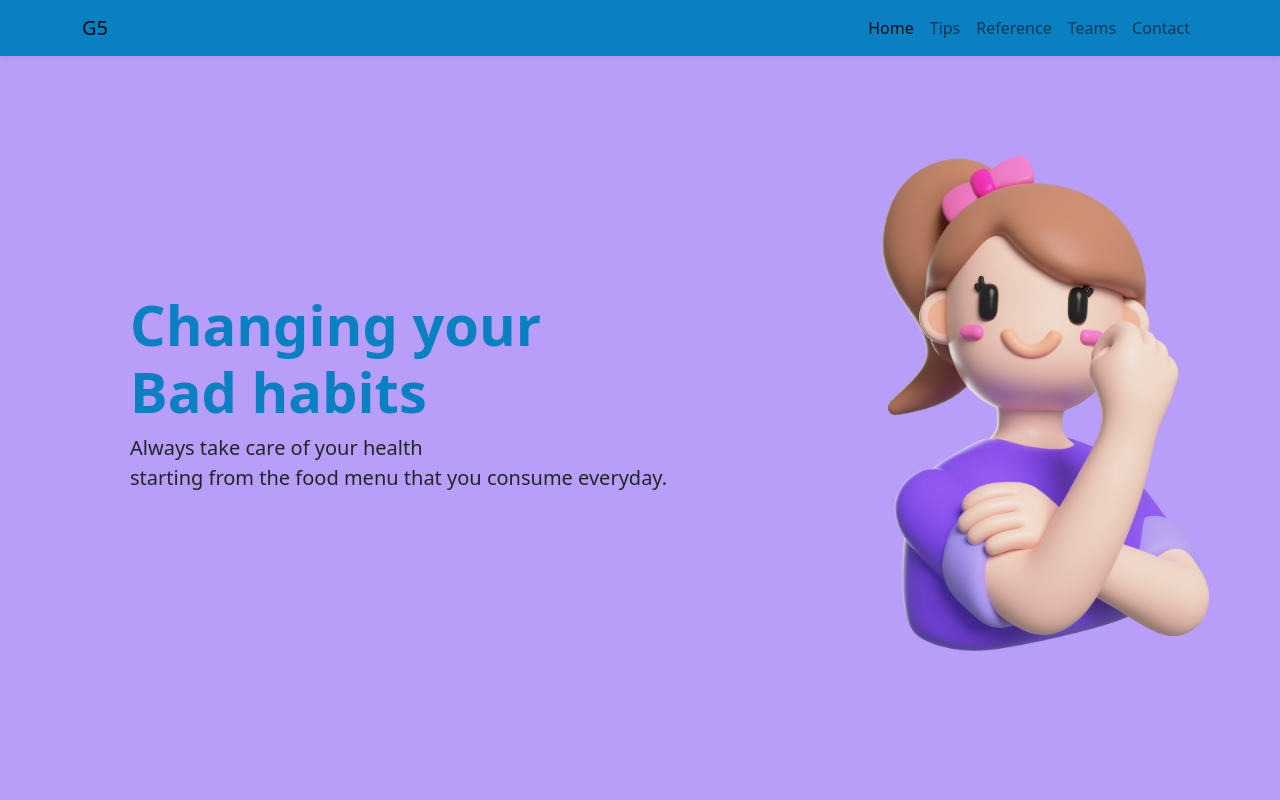
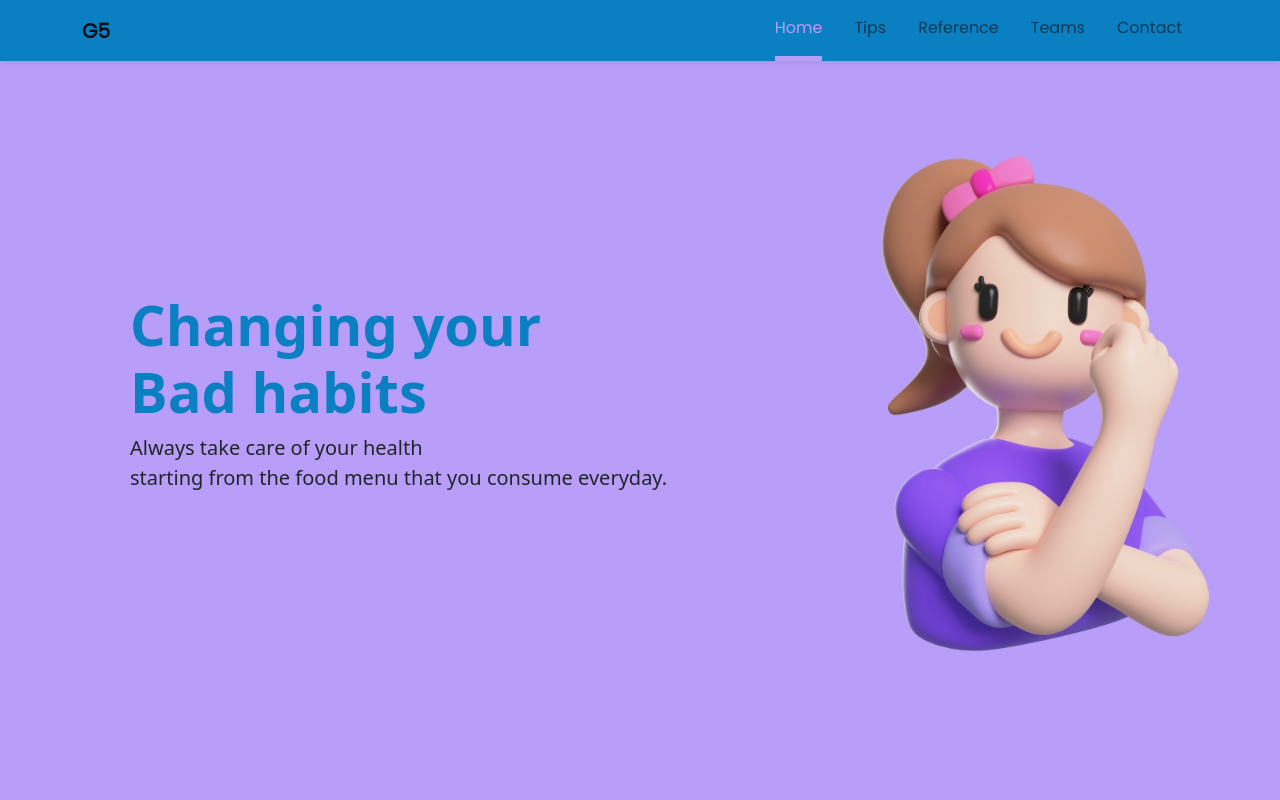
Before and after one commit to Aldofariz/G5, a plain HTML site: page index.html in a window 1280 px wide. Shown: the top 800 px of the page. Drawn offline with nearby package versions, Linux system fonts and the light colour scheme.

Commit message:
Benerin Navbar | Nambahin Logo | Rapih rapih

```diff
--- a/index.html
+++ b/index.html
@@ -16,19 +16,20 @@
     <!--CSS-->
     <link rel="stylesheet" href="style.css" />
 
+    <link rel="shortcut icon" href="img/logo.png" />
     <title>Kelompok 5</title>
   </head>
   <body style="background-color: #b89ef9">
     <nav class="navbar navbar-expand-lg navbar-light shadow-sm fixed-top" style="background-color: #0a7fc1">
       <div class="container">
-        <a class="navbar-brand" href="#">G5</a>
+        <a class="navbar-brand" href="#home">G5</a>
         <button class="navbar-toggler" type="button" data-bs-toggle="collapse" data-bs-target="#navbarNav" aria-controls="navbarNav" aria-expanded="false" aria-label="Toggle navigation">
           <span class="navbar-toggler-icon"></span>
         </button>
         <div class="collapse navbar-collapse" id="navbarNav">
           <ul class="navbar-nav ms-auto">
             <li class="nav-item">
-              <a class="nav-link active" aria-current="page" href="#">Home</a>
+              <a class="nav-link waduh" aria-current="page" href="#home">Home</a>
             </li>
             <li class="nav-item">
               <a class="nav-link" href="#about">Tips</a>
@@ -47,7 +48,7 @@
       </div>
     </nav>
     <!--Akhir navbar-->
-    <section class="hero">
+    <section id="home" class="hero">
       <div class="container position-absolute top-50 start-50 translate-middle">
         <h1 class="display-4 ps-5 fw-bold" style="color: #0a7fc1">Changing your <br />Bad habits</h1>
         <p class="lead ps-5">Always take care of your health <br />starting from the food menu that you consume everyday.</p>
@@ -63,6 +64,7 @@
 
     <!-- awal TIPS -->
     <section id="about" style="background-color: #0a7fc1">
+      <div class="project-tips">
         <div class="container text-white">
           <div class="row text-center">
             <div class="col pb-4 mt-5">
@@ -100,6 +102,7 @@
             </div>
           </div>
         </div>
+      </div>
       <svg xmlns="http://www.w3.org/2000/svg" viewBox="0 0 1440 320">
         <path
           fill="#0099ff"
@@ -111,7 +114,7 @@
     <!-- Akhir TIPS -->
 
     <!-- Awal Projects -->
-    <section id="projects" style="background-color: #0099ff">
+    <section class="projects" id="projects" style="background-color: #0099ff">
       <div class="container">
         <div class="row text-center text-white">
           <div class="col pb-4 mt-5">
@@ -184,7 +187,7 @@
     <!--akhir project-->
 
     <!--awal member-->
-    <section id="teams" style="background-color: #0a7fc1">
+    <section class="teams" id="teams" style="background-color: #0a7fc1">
       <div class="profile-area">
         <div class="container">
           <div class="col pb-4 mb-3 text-center text-light">
@@ -239,6 +242,7 @@
                   <a href="https://github.com/Mukclay"><i class="bi bi-github"></i></a>
                   <a href="https://linkedin.com/in/mukhlisaburizal"><i class="bi bi-linkedin"></i></a>
                   <a href="https://wa.me/6282120100437"><i class="bi bi-whatsapp"></i></a>
+                  <!-- <a href="https://wa.me/6282120100437"><i class="bi bi-globe2"></i></a> -->
                 </div>
               </div>
             </div>
--- a/script.js
+++ b/script.js
@@ -35,3 +35,34 @@ async function handleSubmit(event) {
     });
 }
 form.addEventListener("submit", handleSubmit);
+
+// NavLink
+// var btnContainer = document.getElementById("navbarNav");
+// var btns = btnContainer.getElementsByClassName("nav-link");
+
+// for (var i = 0; i < btns.length; i++) {
+//   btns[i].addEventListener('click', function () {
+//     var current = document.getElementsByClassName("waduh");
+//     current[0].className = current[0].className.replace(" waduh");
+//     this.className += " waduh";
+//   });
+// }
+
+let sections = document.querySelectorAll("section");
+let navLinks = document.querySelectorAll("nav ul li a");
+
+window.onscroll = () => {
+  sections.forEach((sec) => {
+    let top = window.scrollY;
+    let offset = sec.offsetTop;
+    let height = sec.offsetHeight;
+    let id = sec.getAttribute("id");
+
+    if (top >= offset && top < offset + height) {
+      navLinks.forEach((links) => {
+        links.classList.remove("waduh");
+        document.querySelector("nav ul li a[href*=" + id + "]").classList.add("waduh");
+      });
+    }
+  });
+};
--- a/style.css
+++ b/style.css
@@ -1,3 +1,5 @@
+@import url("https://fonts.googleapis.com/css2?family=Poppins&display=swap");
+
 body {
   z-index: 0;
 }
@@ -12,6 +14,62 @@ body {
   background-image: url(img/test.png);
   background-size: cover;
   background-position: center;
+}
+
+@media screen and (min-width: 992px) {
+  .navbar {
+    padding: 0;
+  }
+  .navbar .navbar-nav .nav-item {
+    margin: 0 1em;
+  }
+  .navbar .navbar-nav .nav-link {
+    padding: 1em 0;
+  }
+}
+
+.navbar-brand {
+  font-family: "Poppins", sans-serif;
+  font-weight: bold;
+}
+
+.navbar .navbar-nav .nav-item {
+  position: relative;
+  font-family: "Poppins", sans-serif;
+}
+/* .navbar .navbar-nav .nav-item::after {
+  position: absolute;
+  bottom: 0;
+  left: 0;
+  right: 0;
+  margin: auto;
+  content: "";
+  background-color: #b89ef9;
+  width: 0%;
+  height: 4px;
+  transition: all 0.5s;
+}
+.navbar .navbar-nav .nav-item:hover::after {
+  width: 100%;
+} */
+
+.navbar .navbar-nav li {
+  list-style: none;
+  flex: 1;
+  font-size: 30;
+  cursor: pointer;
+}
+
+.navbar .navbar-nav li a {
+  color: #b89ef9;
+  transition: 0.5s ease;
+}
+.navbar .navbar-nav li .waduh {
+  color: #b89ef9;
+  border-bottom: 5px solid #b89ef9;
+  width: 100%;
+  border-radius: 1px;
+  transition: 0.5s ease;
 }
 
 @media screen and (max-width: 768px) {
@@ -62,7 +120,7 @@ body {
   background-color: rgba(255, 255, 255, 0.3);
   border-radius: 0.5rem;
   cursor: pointer;
-  backdrop-filter: blur(10px);
+  backdrop-filter: blur(5px);
   transition: 0.3s;
 }
 .project__img:hover .project__link {
```
Also changed, not shown: img/logo.png (added). Lines whose indentation alone changed are shown as unchanged.
